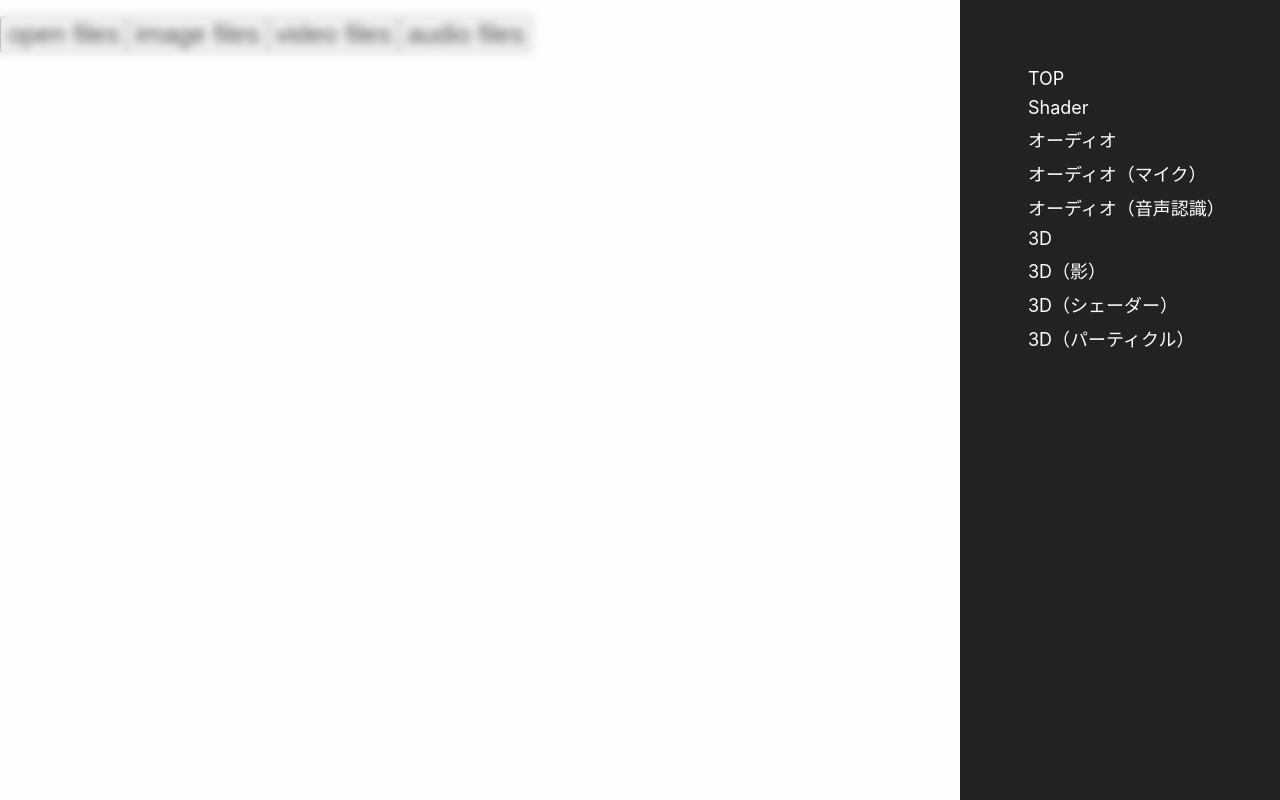
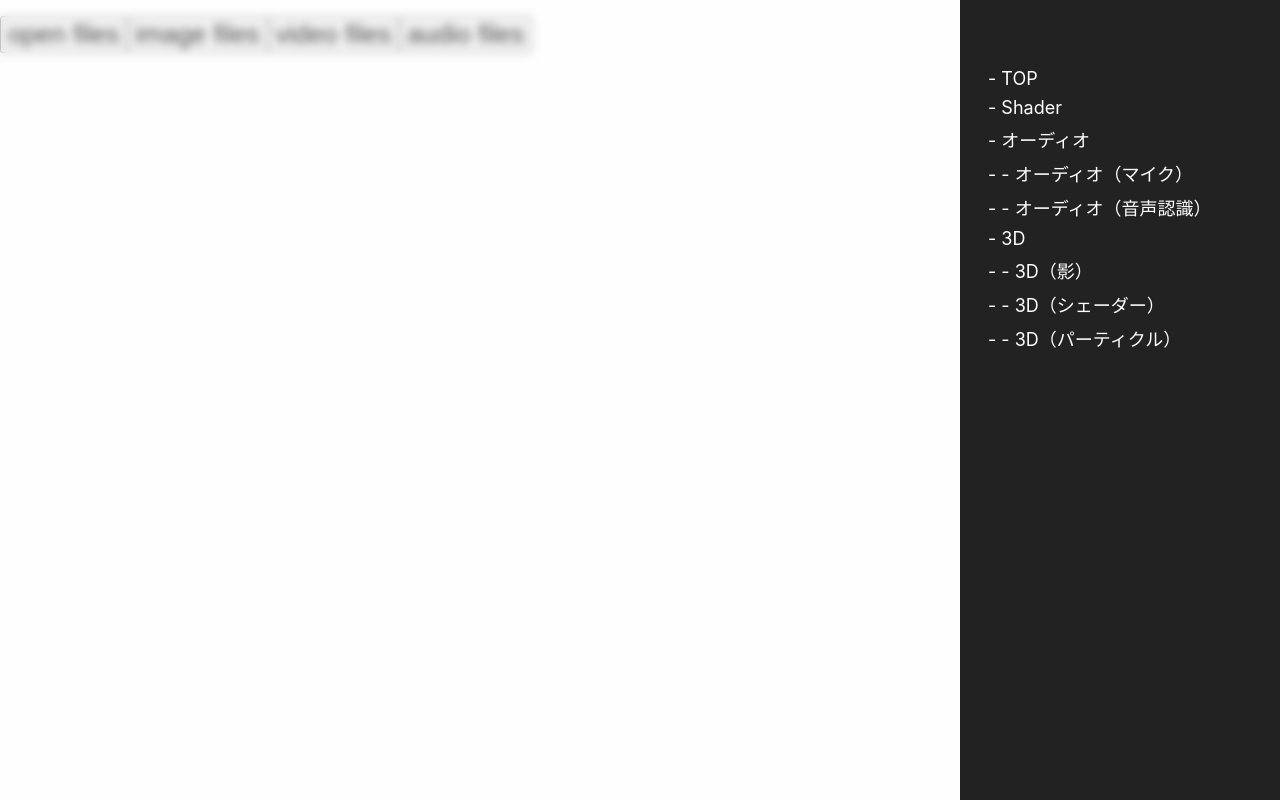
Before and after one commit to isihigameKoudai/utils, a React (Vite) app: page / in a window 1280 px wide. Both pictures are taken after a click on the button "Menu". Built offline with nearby package versions, Linux system fonts and the light colour scheme.

Commit message:
add li style

```diff
--- a/src/components/Menu.tsx
+++ b/src/components/Menu.tsx
@@ -30,7 +30,7 @@ const Menu: React.FC<{ onClose: () => void }> = ({ onClose }) => {
         padding: '64px 24px',
         overflow: 'scroll-y'
       }}>
-        <ul style={{ margin: 0 }}>
+        <ul style={{ margin: 0, padding: 0 }}>
         {
           routeList.map((item, i) => (
             <li style={{
@@ -41,7 +41,7 @@ const Menu: React.FC<{ onClose: () => void }> = ({ onClose }) => {
               <Link style={{
                 textDecoration: 'none',
                 color: '#fefefe'
-              }} to={item.path}>{item.title}</Link>
+              }} to={item.path}>{ [...new Array((item.path.match(new RegExp('/', 'g')))?.length)].map(() => '- ').join(' ') }{ item.title }</Link>
             </li>
           ))
         }
```
